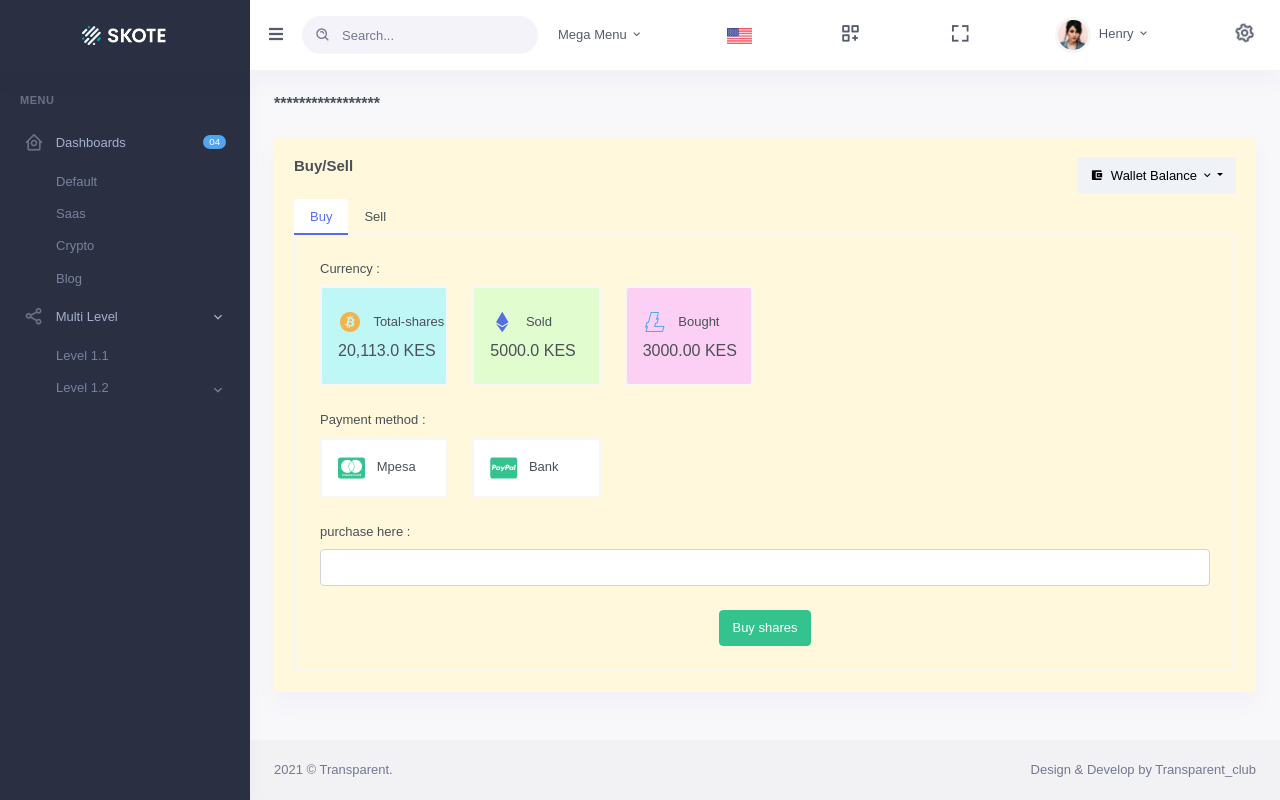
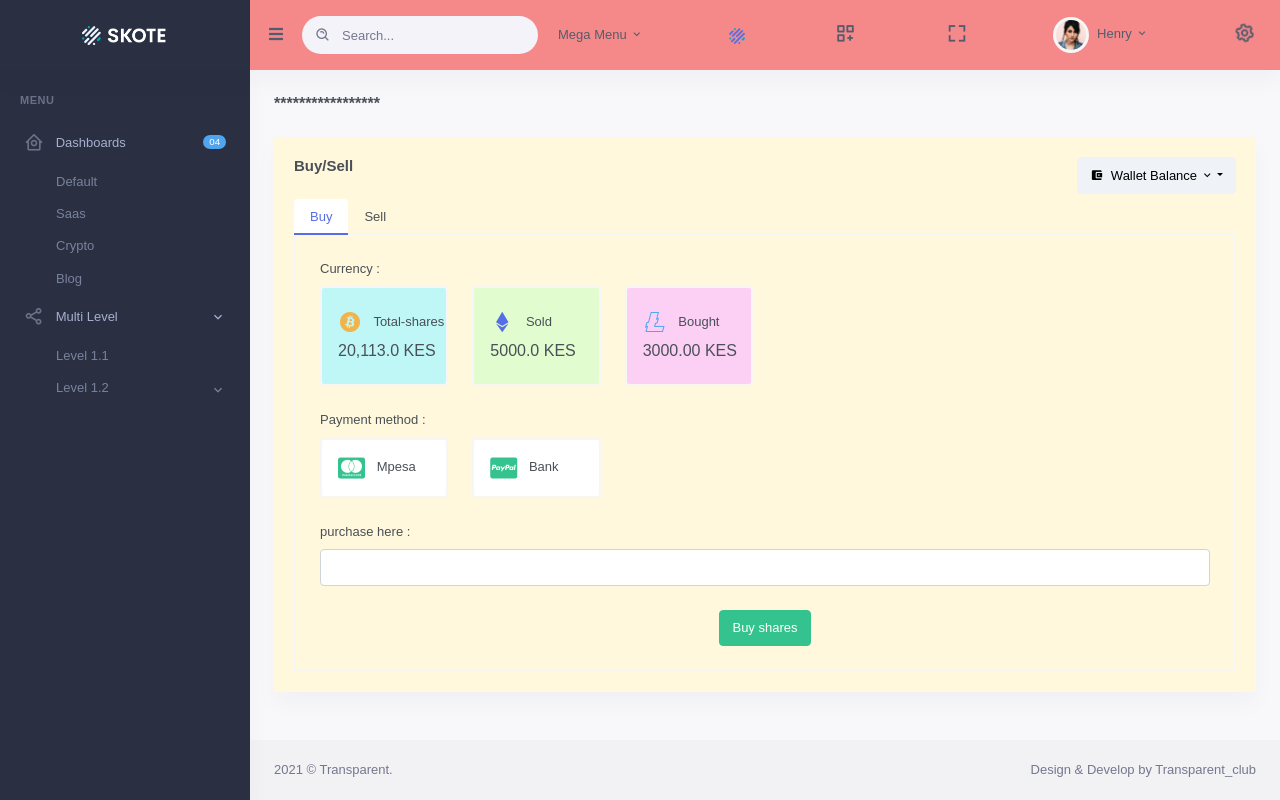
Before and after one commit to Robaa2168/Pesa_Club_Investments, a Django app: page / in a window 1280 px wide. Run offline with Django 3.2, Linux system fonts and the light colour scheme; some libraries are stand-ins or nearby versions.

Commit message:
first commit

```diff
--- a/investapp/templates/sidebar.html
+++ b/investapp/templates/sidebar.html
@@ -3,7 +3,7 @@
 
 
     <header id="page-topbar">
-        <div class="navbar-header">
+        <div class="navbar-header" style="background-color: rgb(245, 137, 137)">
             <div class="d-flex">
                 <!-- LOGO -->
                 <div class="navbar-brand-box">
@@ -48,7 +48,7 @@
                 <div class="dropdown d-inline-block">
                     <button type="button" class="btn header-item waves-effect"
                     data-bs-toggle="dropdown" aria-haspopup="true" aria-expanded="false">
-                        <img id="header-lang-img" src="{% static 'images/flags/us.jpg' %}" alt="Header " height="16">
+                        <img id="header-lang-img" src="{% static 'images/favicon.ico' %}" alt="Header " height="16">
                     </button>
 
                 </div>
```
